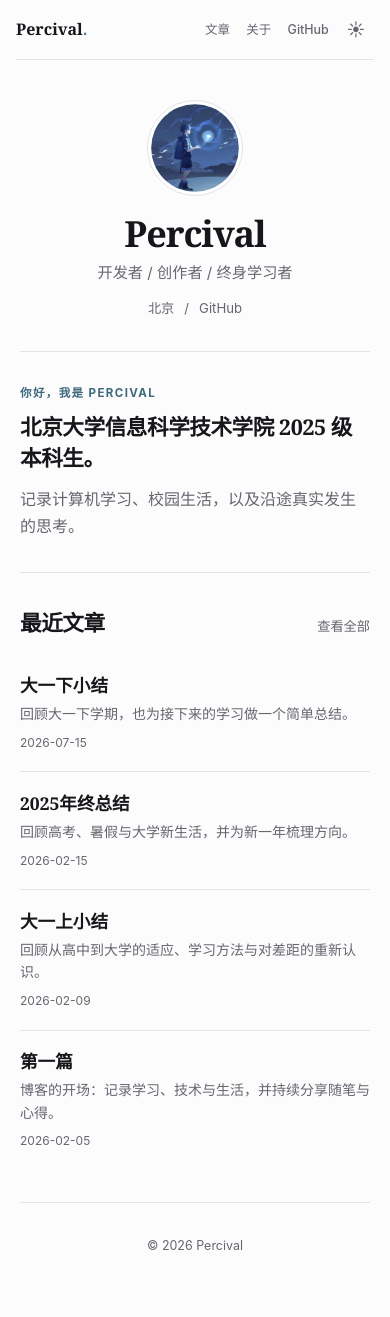
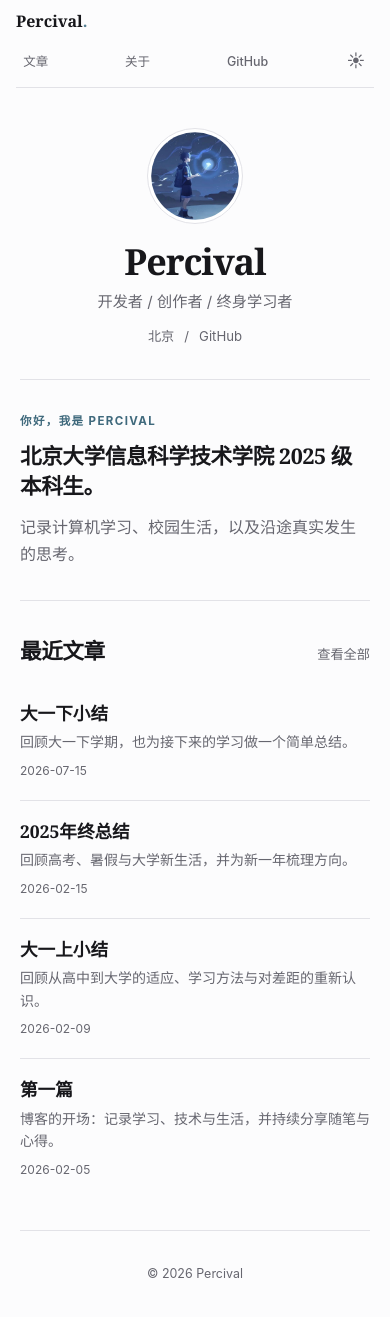
Before and after one commit to Percival-06/Percival-06.github.io, a Jekyll site: the page built from index.md, in a window 390 px wide and 1325 px high. Shown: the top 1317 px of the window. Built offline with Jekyll 4.4.1, drawn with Linux system fonts in a browser that asks for light colours.

Commit message:
fix: contain mobile page content

```diff
--- a/assets/css/style.scss
+++ b/assets/css/style.scss
@@ -220,6 +220,7 @@ button:focus-visible {
 .home-intro {
   padding: 2rem 0 2.5rem;
   border-top: 1px solid var(--border);
+  overflow-wrap: anywhere;
 }
 
 .home-eyebrow {
@@ -419,6 +420,7 @@ button:focus-visible {
 
 .post-content {
   color: var(--foreground);
+  overflow-wrap: anywhere;
 }
 
 .post-content h2,
@@ -478,6 +480,7 @@ button:focus-visible {
 }
 
 .post-content pre {
+  max-width: 100%;
   margin: 1.25rem 0;
   padding: 1rem;
   overflow-x: auto;
@@ -520,6 +523,8 @@ button:focus-visible {
   .site-header {
     width: calc(100% - 2rem);
     min-height: 3.75rem;
+    padding-block: 0.5rem;
+    flex-wrap: wrap;
     gap: 0.5rem;
   }
 
@@ -530,6 +535,11 @@ button:focus-visible {
   .site-nav__link {
     padding-inline: 0.45rem;
     font-size: 0.78rem;
+  }
+
+  .site-nav {
+    flex: 1 1 100%;
+    justify-content: space-between;
   }
 
   .theme-toggle {
```
Also changed, not shown: 1 other file.
